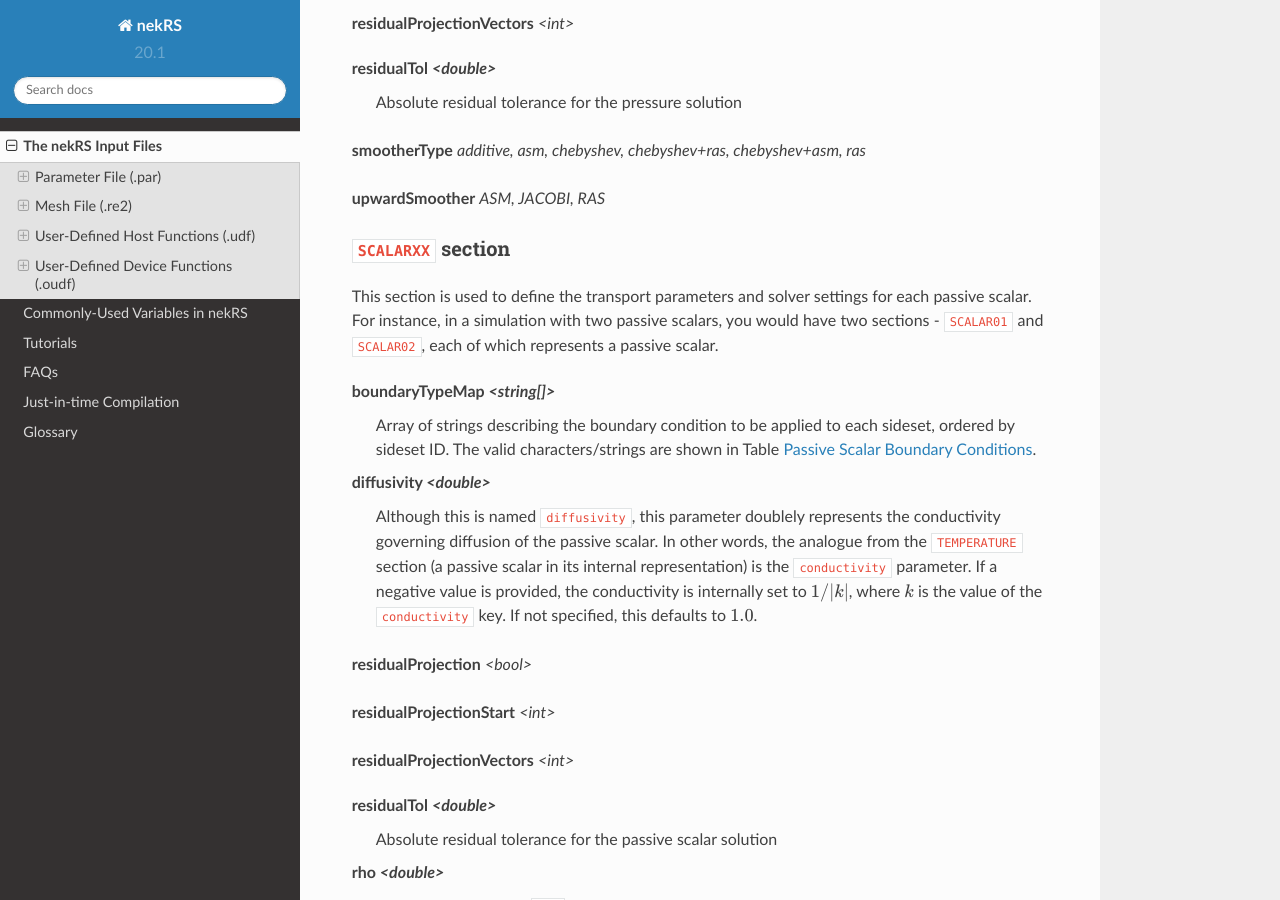
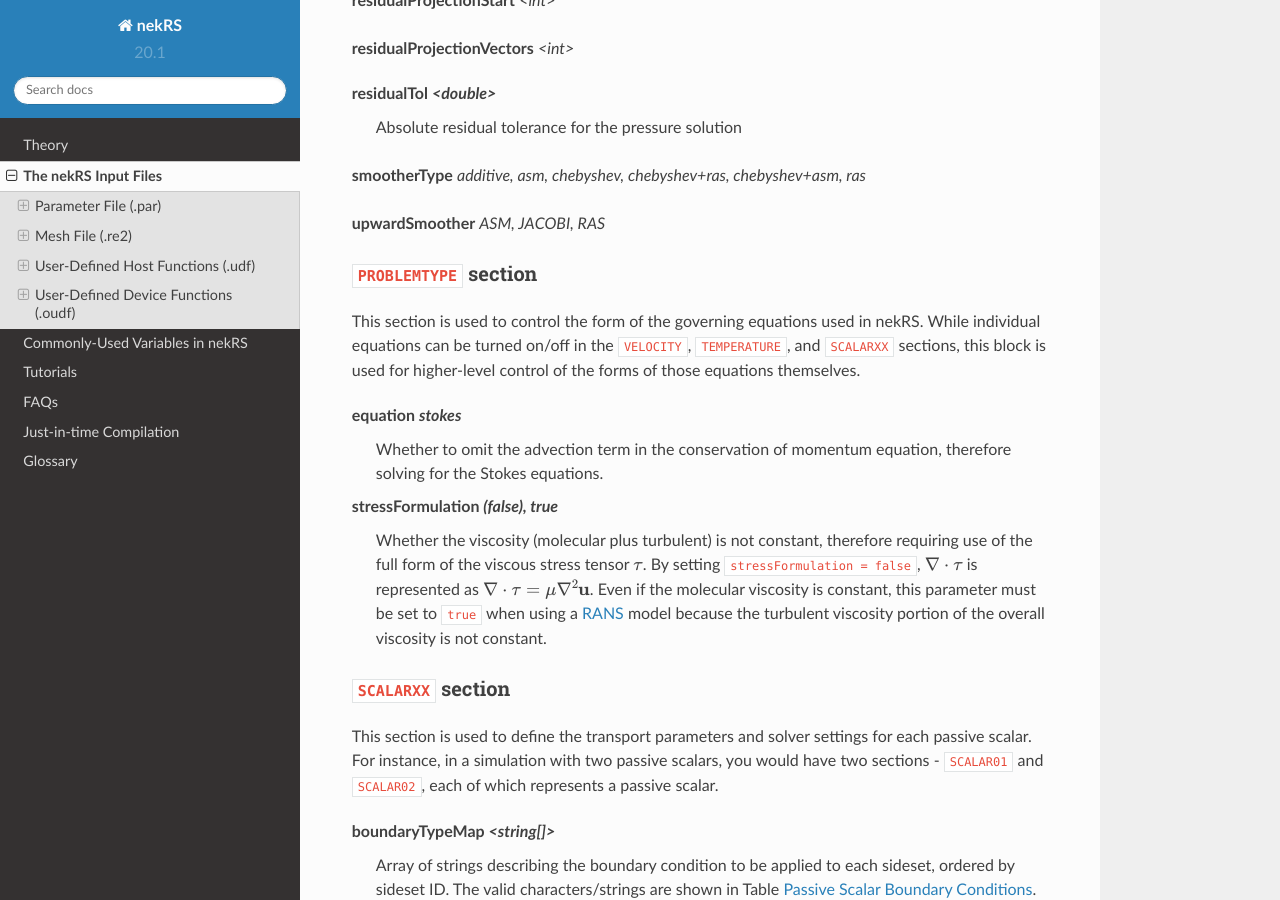
Before and after one commit to aprilnovak/nekRSDoc, a Sphinx documentation site: the page built from source/input_files.rst, in a window 1280 px wide and 900 px high, scrolled down 4689 px. Built offline with Sphinx 7.4.7 and the Read the Docs theme 2.0.0, drawn with Linux system fonts in a browser that asks for light colours; some of the changed text lies outside the part shown.

Commit message:
Add description of incompressible NS equations.

```diff
--- a/source/detailed_usage.rst
+++ b/source/detailed_usage.rst
@@ -619,6 +619,11 @@
 
 The final kernel that wraps up this example is the ``heatCapacity`` kernel.
 
+.. _nondimensional:
+
+Solving in Non-Dimensional Form
+-------------------------------
+
 .. _copy_device_to_host:
 
 Copying From Device to Host
@@ -675,6 +680,7 @@
 to write other fields. Note that this imposes limitations on both the dimensionality of fields that
 can be output, as well as how they are named in the output files.
 For example, suppose you would like to write three fields to a file:
+
   * ``o_yPlus``, a device array that holds :math:`y^+` values, and
   * ``o_Uavg``, a device array that holds a time-averaged velocity field, and
   * ``o_rst``, a device array that holds the one component of the Reynolds stress tensor.
--- a/source/glossary.rst
+++ b/source/glossary.rst
@@ -68,5 +68,8 @@
     PSU
       Pennsylvania State University
 
+    RANS
+      Reynolds-Averaged Navier-Stokes
+
     UIUC
       The University of Illinois at Urbana-Champaign
--- a/source/index.rst
+++ b/source/index.rst
@@ -31,6 +31,7 @@
 .. toctree::
    :maxdepth: 2
 
+   theory
    input_files
    commonly_used_variables
    tutorials
--- a/source/input_files.rst
+++ b/source/input_files.rst
@@ -58,6 +58,7 @@
 * ``GENERAL``: generic settings for the simulation
 * ``OCCA``: backend device settings
 * ``PRESSURE``: settings for the pressure solution
+* ``PROBLEMTYPE``: settings for the governing equations
 * ``SCALARXX``: settings for the ``XX``-th scalar
 * ``TEMPERATURE``: settings for the temperature solution
 * ``VELOCITY``: settings for the velocity solution
@@ -217,6 +218,26 @@
 **smootherType** *additive, asm, chebyshev, chebyshev+ras, chebyshev+asm, ras*
 
 **upwardSmoother** *ASM, JACOBI, RAS*
+
+``PROBLEMTYPE`` section
+^^^^^^^^^^^^^^^^^^^^^^^
+
+This section is used to control the form of the governing equations used in nekRS.
+While individual equations can be turned on/off in the ``VELOCITY``, ``TEMPERATURE``,
+and ``SCALARXX`` sections, this block is used for higher-level control of the forms
+of those equations themselves.
+
+**equation** *stokes*
+  Whether to omit the advection term in the conservation of momentum equation, therefore
+  solving for the Stokes equations.
+
+**stressFormulation** *(false), true*
+  Whether the viscosity (molecular plus turbulent) is not constant, therefore requiring
+  use of the full form of the viscous stress tensor :math:`\tau`. By setting ``stressFormulation = false``,
+  :math:`\nabla\cdot\tau` is represented as :math:`\nabla\cdot\tau=\mu\nabla^2\mathbf u`.
+  Even if the molecular viscosity is constant, this parameter must be set to ``true``
+  when using a :term:`RANS` model because the turbulent viscosity portion of the overall
+  viscosity is not constant.
 
 ``SCALARXX`` section
 ^^^^^^^^^^^^^^^^^^^^
```
Also changed, not shown: source/theory.rst (added, +109 -0 lines).
